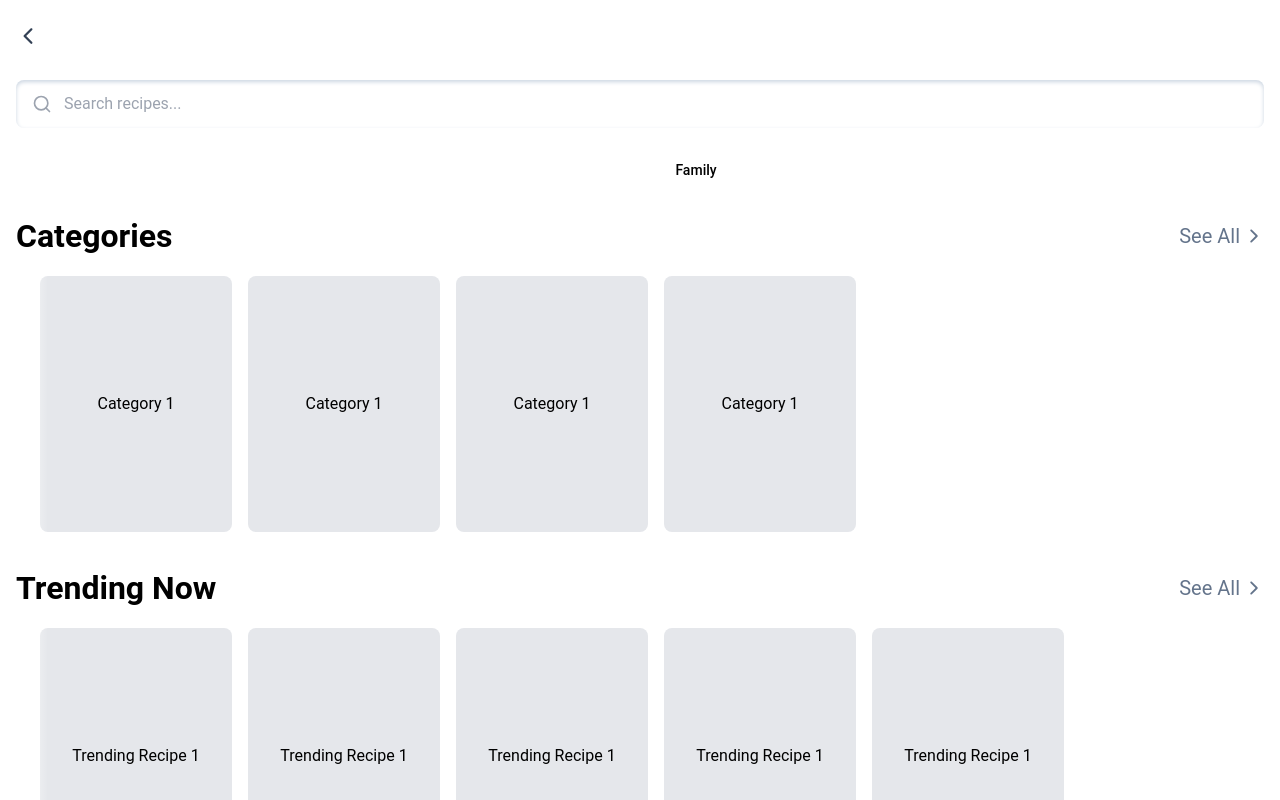
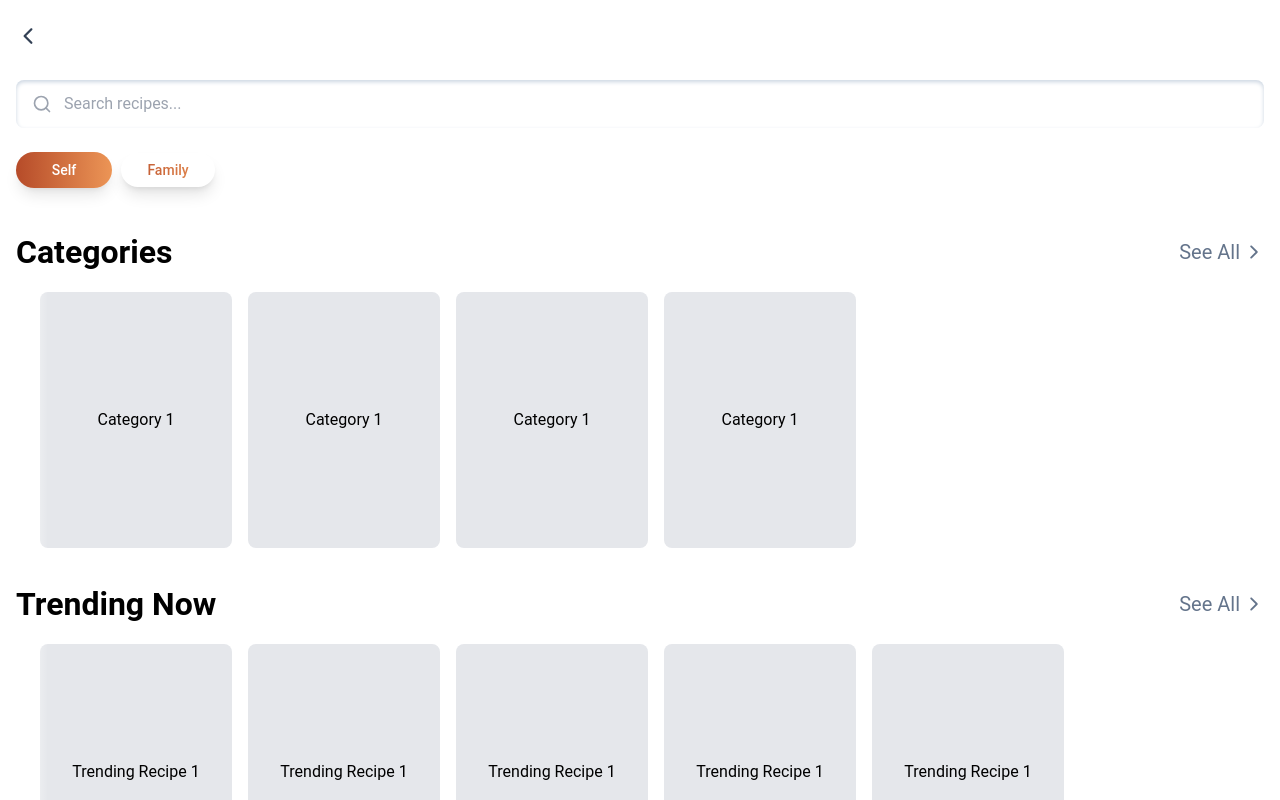
Before and after one commit to rithvikvelapati/WellFed, a Next.js app in the folder frontend/wellfed/: page /food-section/recipe-list in a window 1280 px wide. Shown: the top 800 px of the page. Built offline with nearby package versions, Linux system fonts and the light colour scheme.

Commit message:
toggle button sizing and styling

```diff
--- a/frontend/wellfed/src/app/food-section/recipe-list/page.tsx
+++ b/frontend/wellfed/src/app/food-section/recipe-list/page.tsx
@@ -67,7 +67,9 @@ const RecipeListPage = () => {
               {/* Search Bar */}
               <RecipeSearchBar />
               {/* Toggle Button Group */}
-              <ToggleButtonGroup />
+              <div className="flex space-x-fluid-px">
+                <ToggleButtonGroup />
+              </div>
               {/* Categories Section */}
               <section className="mb-8">
                 <div className="flex justify-between items-center my-4">
--- a/frontend/wellfed/src/app/food-section/recipe-list/ui/ToggleButtonGroup.tsx
+++ b/frontend/wellfed/src/app/food-section/recipe-list/ui/ToggleButtonGroup.tsx
@@ -17,16 +17,16 @@ const ToggleButtonGroup: React.FC<ToggleButtonGroupProps> = () => {
   };
 
   return (
-    <div className="flex justify-center space-x-4 mb-6">
+    <div className="flex justify-center space-x-fluid-px mb-6">
       {buttons.map((button) => (
         <button
           key={button}
           onClick={() => handleButtonClick(button)}
-          className={`w-24 h-[36px] rounded-full flex items-center justify-center
+          className={`w-24 h-[36px] rounded-3xl flex items-center justify-center font-normal text-fluid-sm shadow-lg
             ${
               selected === button
-                ? 'bg-gradient text-white'
-                : 'bg-white text-gradient'
+                ? 'bg-gradient-to-r from-primary to-secondary text-white'
+                : 'bg-white bg-gradient-to-r from-primary to-secondary bg-clip-text text-transparent'
             }
             focus:outline-none focus:ring-2 focus:ring-gradient`}
         >
--- a/frontend/wellfed/tailwind.config.ts
+++ b/frontend/wellfed/tailwind.config.ts
@@ -22,7 +22,7 @@ const config: Config = {
         'fluid-sm': 'clamp(0.875rem, 3vw, 1.25rem)',
       },
       spacing: {
-        'fluid-px': 'clamp(0.5rem, 4vw, 1rem)',
+        'fluid-px': 'clamp(0.25rem, 2vw, .5rem)',
       },
       aspectRatio: {
         '4/3': '4 / 3',
```
